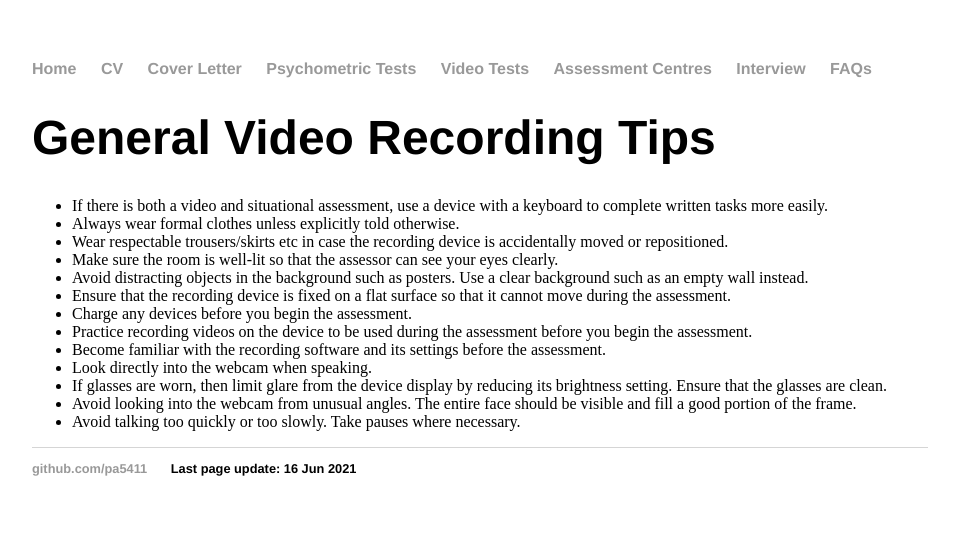
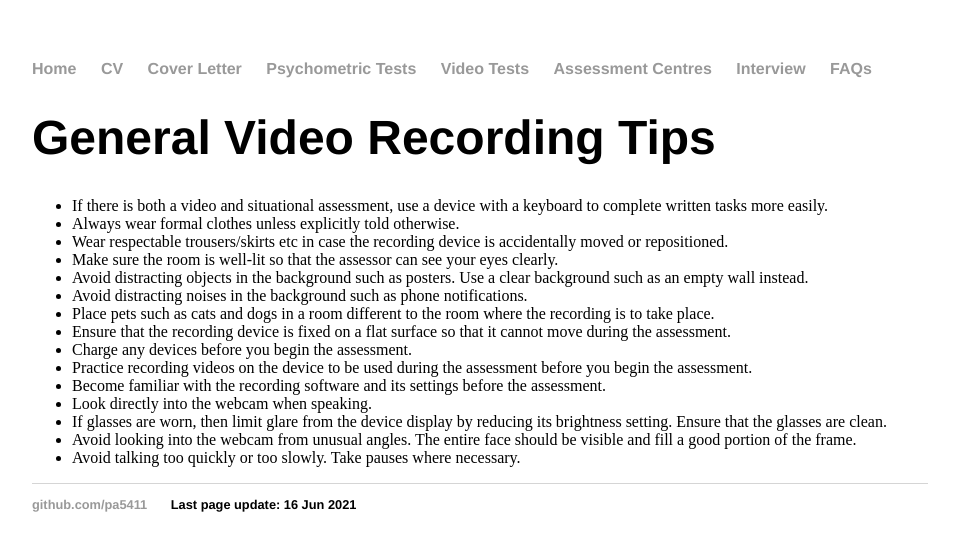
Before and after one commit to pa5411/Graduate-Job-Help, a Jekyll site: the page built from generalvideorecordingtips.html, in a window 1280 px wide. Shown: the top 551 px of the page, without its empty margins (160-1119 px from the left). Built offline with Jekyll 4.4.1, drawn with Linux system fonts in a browser that asks for light colours.

Commit message:
add several more bullet points to video recording guide

```diff
--- a/generalvideorecordingtips.html
+++ b/generalvideorecordingtips.html
@@ -11,6 +11,8 @@ date: 2021-06-16
 				<li> Wear respectable trousers/skirts etc in case the recording device is accidentally moved or repositioned. </li>
                 <li> Make sure the room is well-lit so that the assessor can see your eyes clearly. </li>
                 <li> Avoid distracting objects in the background such as posters. Use a clear background such as an empty wall instead. </li>
+				<li> Avoid distracting noises in the background such as phone notifications. </li>
+				<li> Place pets such as cats and dogs in a room different to the room where the recording is to take place. </li>
                 <li> Ensure that the recording device is fixed on a flat surface so that it cannot move during the assessment. </li>
                 <li> Charge any devices before you begin the assessment. </li>
                 <li> Practice recording videos on the device to be used during the assessment before you begin the assessment. </li>
```
